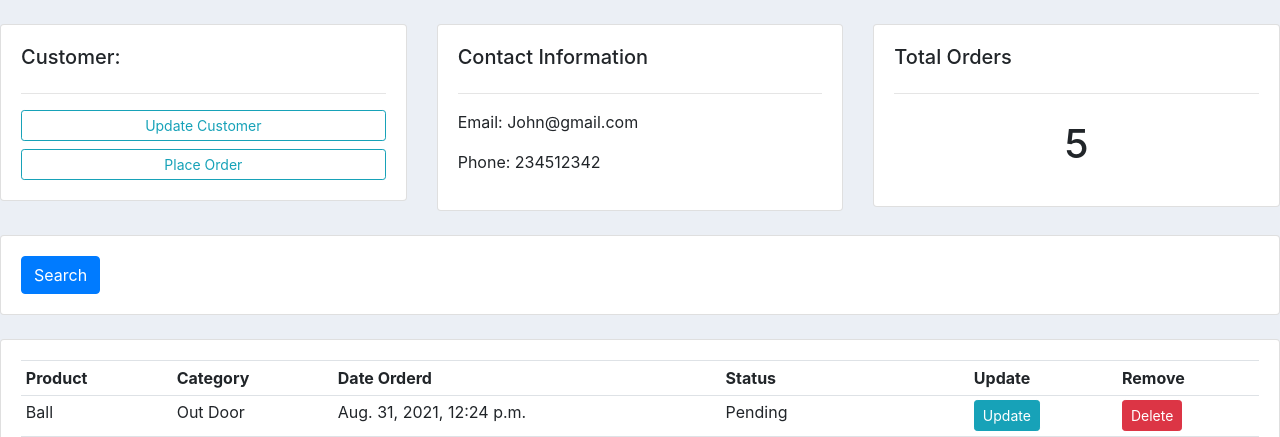
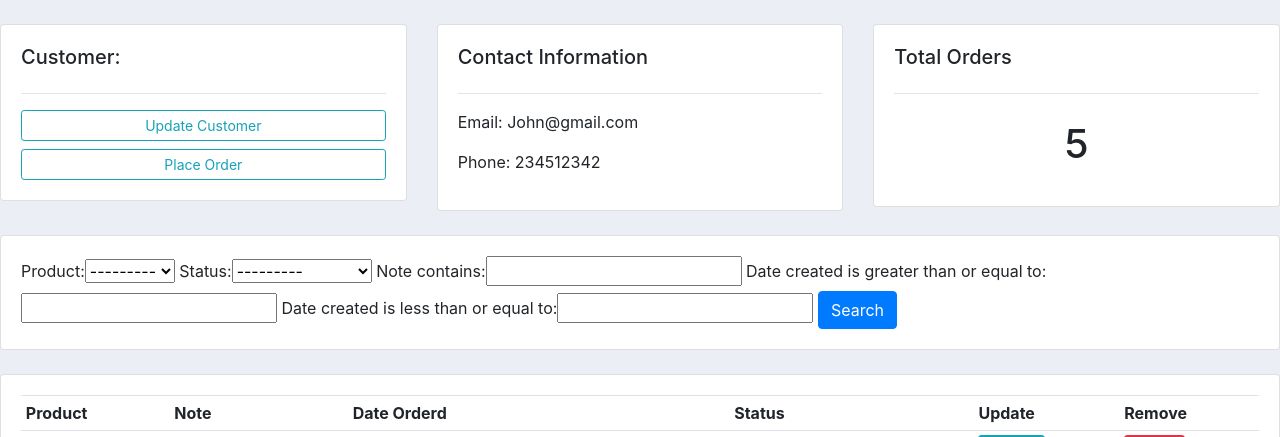
Before and after one commit to nrajmalwar/Customer-Management-App, a Django app: page /customer/1/ in a window 1280 px wide. Shown: the part 56-493 px from the top of the page. Run offline with Django 3.2, Linux system fonts and the light colour scheme; data comes from the database, SQL or seed files in the repository; both versions use the stored data as it was after the commit; some libraries are stand-ins or nearby versions.

Commit message:
filter form table search

```diff
--- /dev/null
+++ b/crm1/accounts/filters.py
@@ -0,0 +1,15 @@
+import django_filters
+from django_filters import DateFilter, CharFilter
+
+from .models import *
+
+class OrderFilter(django_filters.FilterSet):
+	start_date = DateFilter(field_name='date_created', lookup_expr ='gte')
+	end_date = DateFilter(field_name='date_created', lookup_expr ='lte')
+	note = CharFilter(field_name='note', lookup_expr='icontains')
+
+
+	class Meta:
+		model = Order
+		fields = '__all__'
+		exclude = ['customer', 'date_created']
--- a/crm1/accounts/models.py
+++ b/crm1/accounts/models.py
@@ -44,6 +44,7 @@ class Order(models.Model):
 	product =	models.ForeignKey(Product, null=True, on_delete= models.SET_NULL)
 	date_created = date_created = models.DateTimeField(auto_now_add=True, null=True)
 	status = models.CharField(max_length=200, null=True, choices=STATUS)
+	note = models.CharField(max_length=1000, null=True)
 
 	def __str__(self):
 		return self.product.name
--- a/crm1/accounts/templates/accounts/customer.html
+++ b/crm1/accounts/templates/accounts/customer.html
@@ -39,10 +39,13 @@
 	<div class="row">
 		<div class="col">
 			<div class="card card-body">
+
 				<form method="get">
+					{{ myFilter.form }}
+			    	<button class="btn btn-primary" type="submit">Search</button>
 
-			    <button class="btn btn-primary" type="submit">Search</button>
-			  </form>
+			  	</form>
+
 			</div>
 		</div>
 
@@ -55,7 +58,7 @@
 				<table class="table table-sm">
 					<tr>
 						<th>Product</th>
-						<th>Category</th>
+						<th>Note</th>
 						<th>Date Orderd</th>
 						<th>Status</th>
 						<th>Update</th>
@@ -65,7 +68,7 @@
 					{% for order in orders %}
 						<tr>
 							<td>{{order.product}}</td>
-							<td>{{order.product.category}}</td>
+							<td>{{order.note}}</td>
 							<td>{{order.date_created}}</td>
 							<td>{{order.status}}</td>
 							<td><a class="btn btn-sm btn-info" href="{% url 'update_order' order.id %}">Update</td>
--- a/crm1/accounts/views.py
+++ b/crm1/accounts/views.py
@@ -2,6 +2,7 @@ from django.shortcuts import render, redirect
 from django.http import HttpResponse
 from .forms import OrderForm
 from django.forms import inlineformset_factory
+from .filters import OrderFilter
 
 from .models import *
 
@@ -37,9 +38,13 @@ def customer(request, pk_test):
 	orders = customer.order_set.all()
 	order_count = orders.count()
 
+	myFilter = OrderFilter(request.GET, queryset=orders)
+	orders = myFilter.qs
+
 	context = {'customer': customer,
 			'orders': orders,
-			'order_count': order_count}
+			'order_count': order_count,
+			'myFilter': myFilter}
 
 	return render(request, 'accounts/customer.html', context)
 
--- a/crm1/crm1/settings.py
+++ b/crm1/crm1/settings.py
@@ -39,7 +39,9 @@ INSTALLED_APPS = [
     'django.contrib.messages',
     'django.contrib.staticfiles',
 
-    'accounts'
+    'accounts',
+
+    'django_filters'
 ]
 
 MIDDLEWARE = [
```
Also changed, not shown: crm1/accounts/migrations/0006_auto_20210903_2252.py (added), crm1/db.sqlite3.
